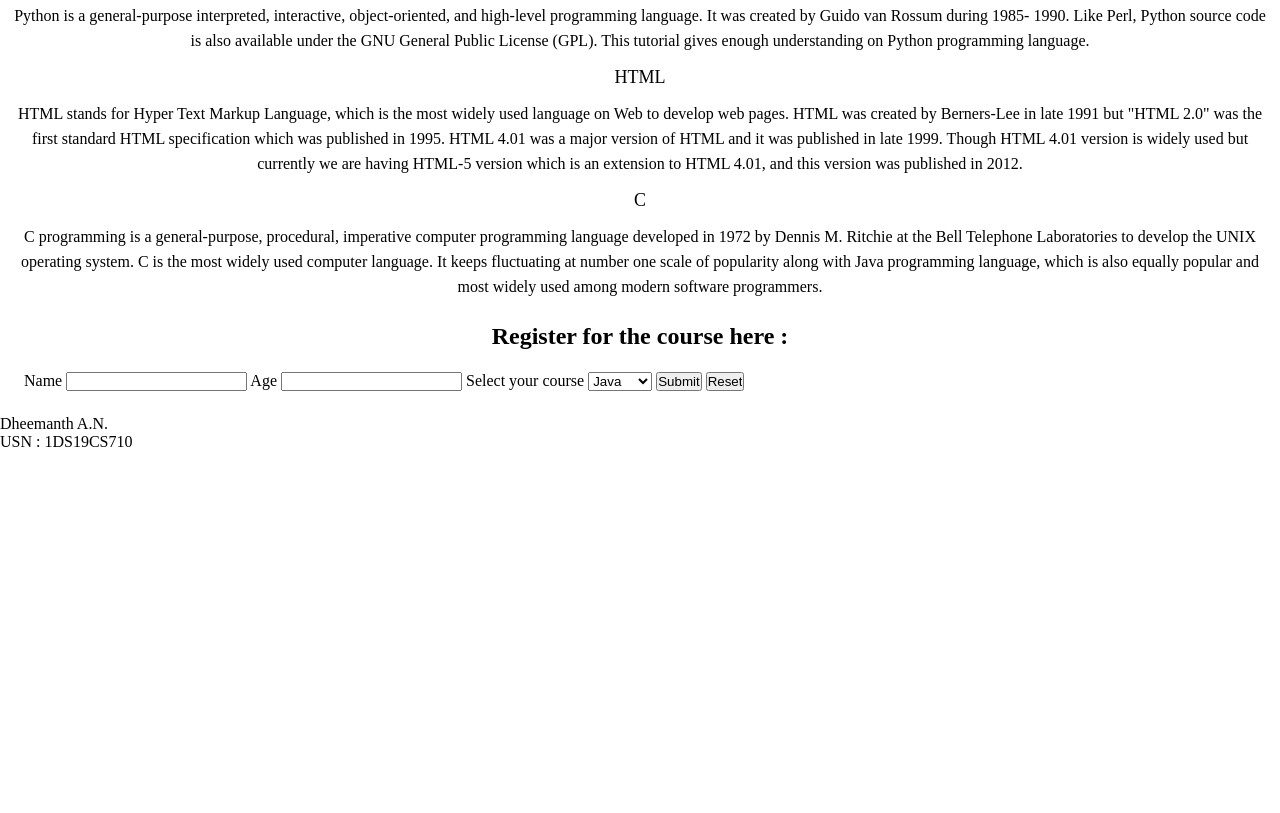
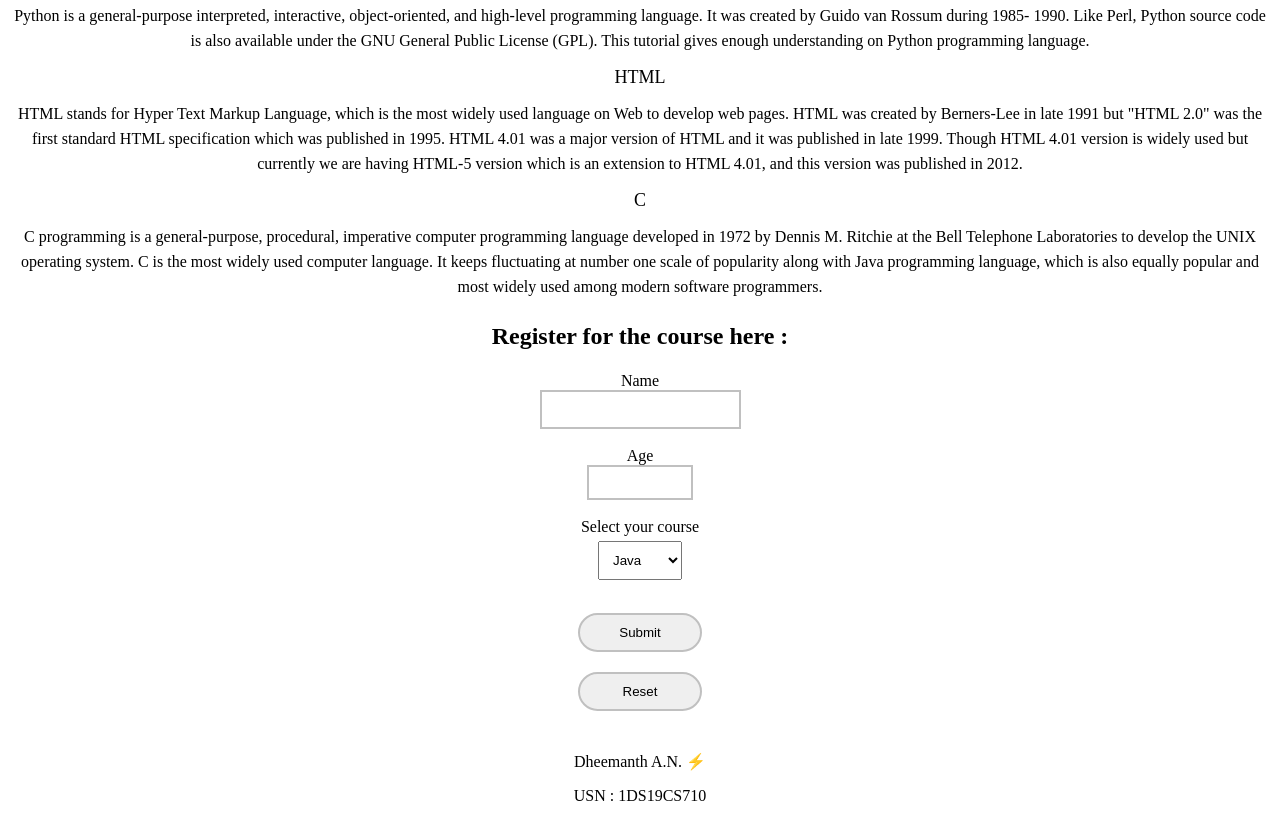
Before and after one commit to dheesimha/iwp-assignment, a plain HTML site: page index.html in a window 1280 px wide. Shown: the part 677-1490 px from the top of the page. Before the commit the page ends 1128 px from the top, so only its background shows below. Drawn offline with Linux system fonts and the light colour scheme.

Commit message:
Add more  css

```diff
--- a/index.html
+++ b/index.html
@@ -73,8 +73,12 @@
             <label for="name">Name</label>
             <input type="text" name="" id="name">
 
+            <br>
+
             <label for="age">Age</label>
             <input type="text" name="" id="age">
+
+            <br>
 
             <label for="course">Select your course</label>
 
@@ -85,8 +89,10 @@
                 <option value="">C</option>
             </select>
 
-            <input type="submit" value="Submit">
-            <input type="reset" value="Reset">
+            <br>
+
+            <input type="submit" class="btn" value="Submit">
+            <input type="reset" class="btn" value="Reset">
 
 
 
@@ -98,7 +104,7 @@
 
 
     <footer>
-        <p>Dheemanth A.N.</p>
+        <p>Dheemanth A.N. ⚡</p>
         <p>USN : 1DS19CS710</p>
     </footer>
 
--- a/styles.css
+++ b/styles.css
@@ -25,6 +25,18 @@ div.image {
   line-height: 25px;
 }
 
+#name {
+  padding: 10px;
+  border: 2px solid silver;
+  /* border-radius: 22px; */
+}
+
+#age {
+  width: 7%;
+  padding: 8px;
+  border: 2px solid silver;
+}
+
 .register {
   margin: 24px;
 }
@@ -35,4 +47,38 @@ div.image {
 }
 
 .register form {
+  display: flex;
+  align-items: center;
+  justify-content: center;
+  flex-direction: column;
 }
+
+.btn {
+  display: block;
+  text-align: center;
+  border-radius: 22px;
+  width: 10%;
+  padding: 10px;
+  margin: 10px;
+  border: 2px solid silver;
+  box-shadow: none;
+  cursor: pointer;
+}
+
+.btn:hover {
+  background-color: cornflowerblue;
+  color: whitesmoke;
+}
+
+select {
+  padding: 10px;
+  margin: 5px;
+}
+
+footer {
+  text-align: center;
+}
+
+p {
+  line-height: 34px;
+}
```
